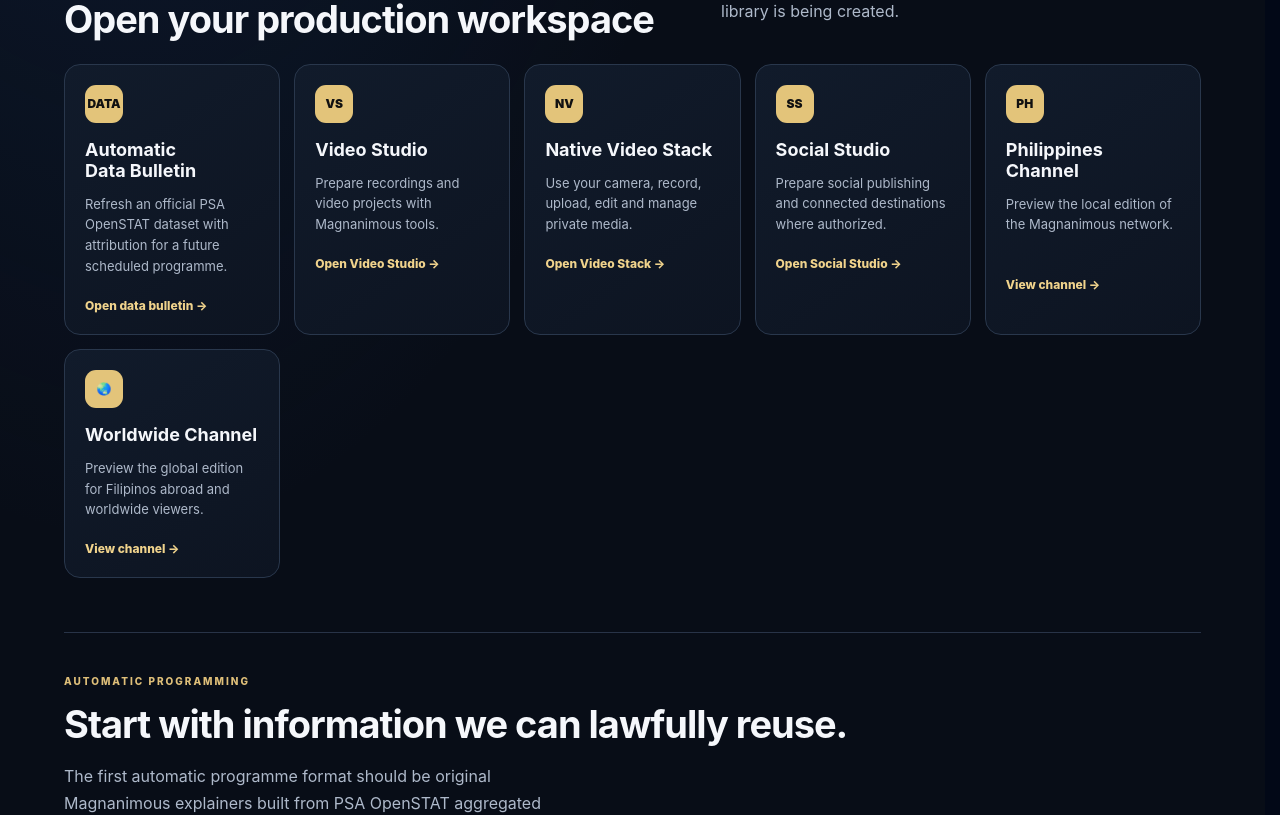
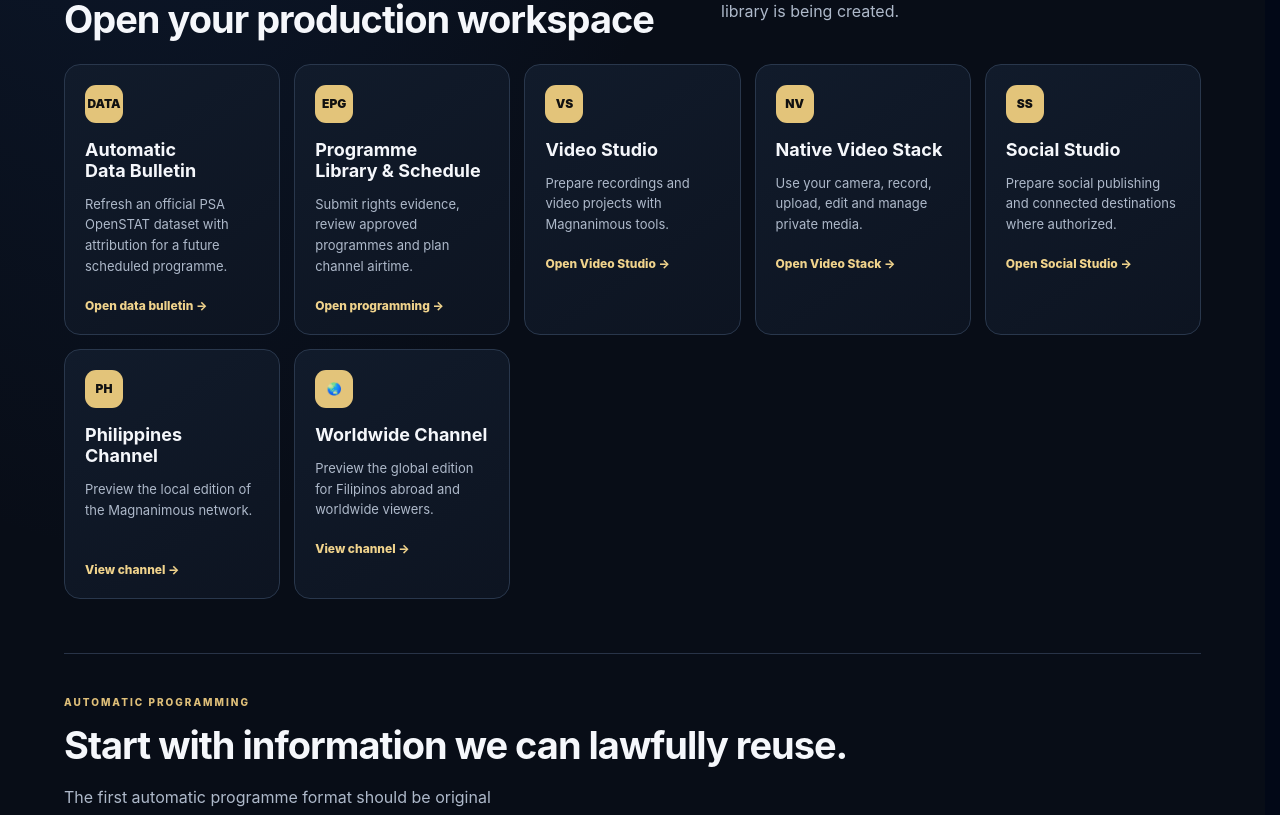
Before and after one commit to IAMGodmatters/IAMMagnanimousway.js, a Next.js app in the folder frontend/: page /tv/studio in a window 1280 px wide. Shown: the part 960-1775 px from the top of the page. Built offline with nearby package versions, Linux system fonts and the light colour scheme; no server answers.

Commit message:
Add programme rights and schedule control to TV Studio

```diff
--- a/frontend/app/tv/studio/page.tsx
+++ b/frontend/app/tv/studio/page.tsx
@@ -7,6 +7,7 @@ export const metadata:Metadata={title:'Magnanimous TV Studio | Magnanimous',desc
 
 const tools=[
  {title:'Automatic Data Bulletin',detail:'Refresh an official PSA OpenSTAT dataset with attribution for a future scheduled programme.',href:'/tv/data',action:'Open data bulletin',mark:'DATA'},
+ {title:'Programme Library & Schedule',detail:'Submit rights evidence, review approved programmes and plan channel airtime.',href:'/tv/studio/programming',action:'Open programming',mark:'EPG'},
  {title:'Video Studio',detail:'Prepare recordings and video projects with Magnanimous tools.',href:'/video-studio',action:'Open Video Studio',mark:'VS'},
  {title:'Native Video Stack',detail:'Use your camera, record, upload, edit and manage private media.',href:'/video-stack',action:'Open Video Stack',mark:'NV'},
  {title:'Social Studio',detail:'Prepare social publishing and connected destinations where authorized.',href:'/social-media',action:'Open Social Studio',mark:'SS'},
```
